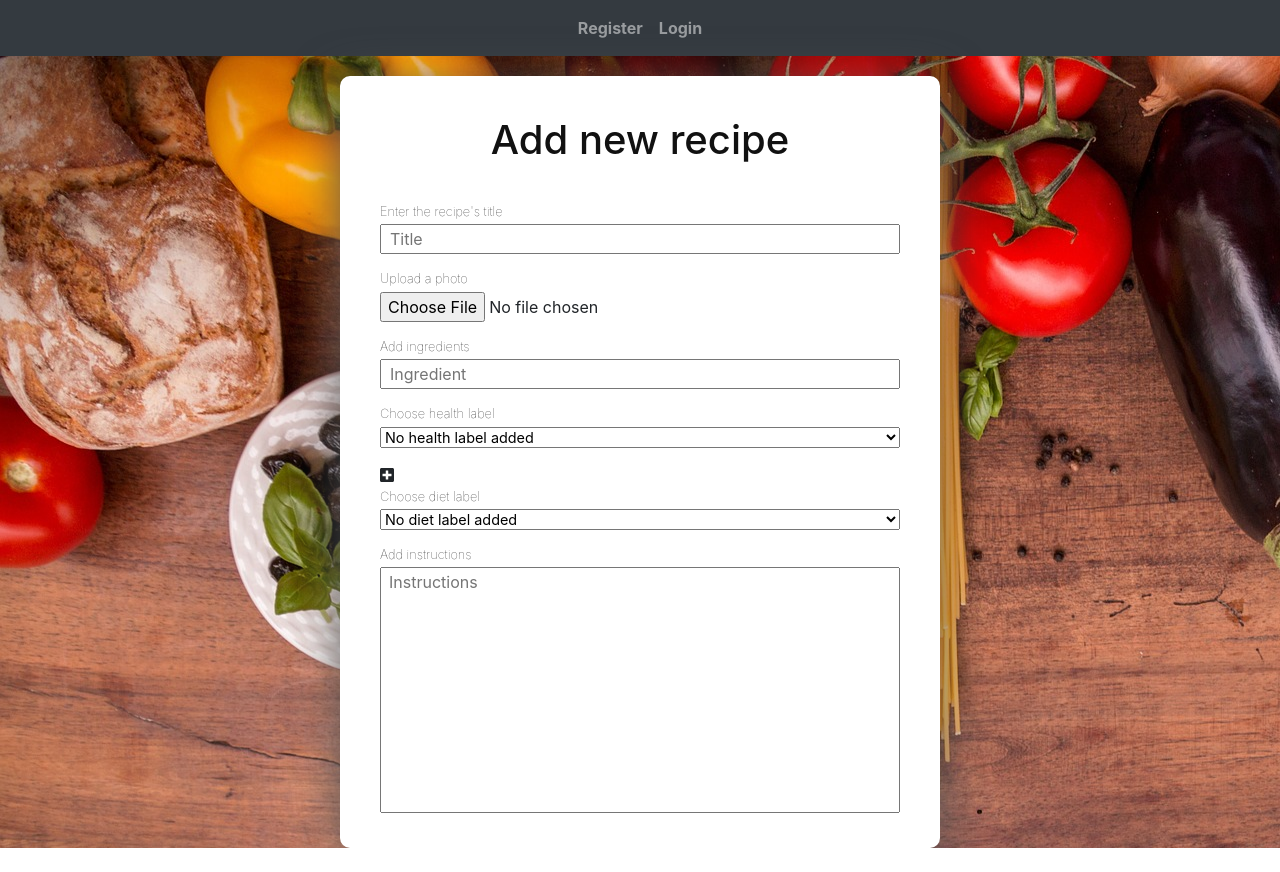
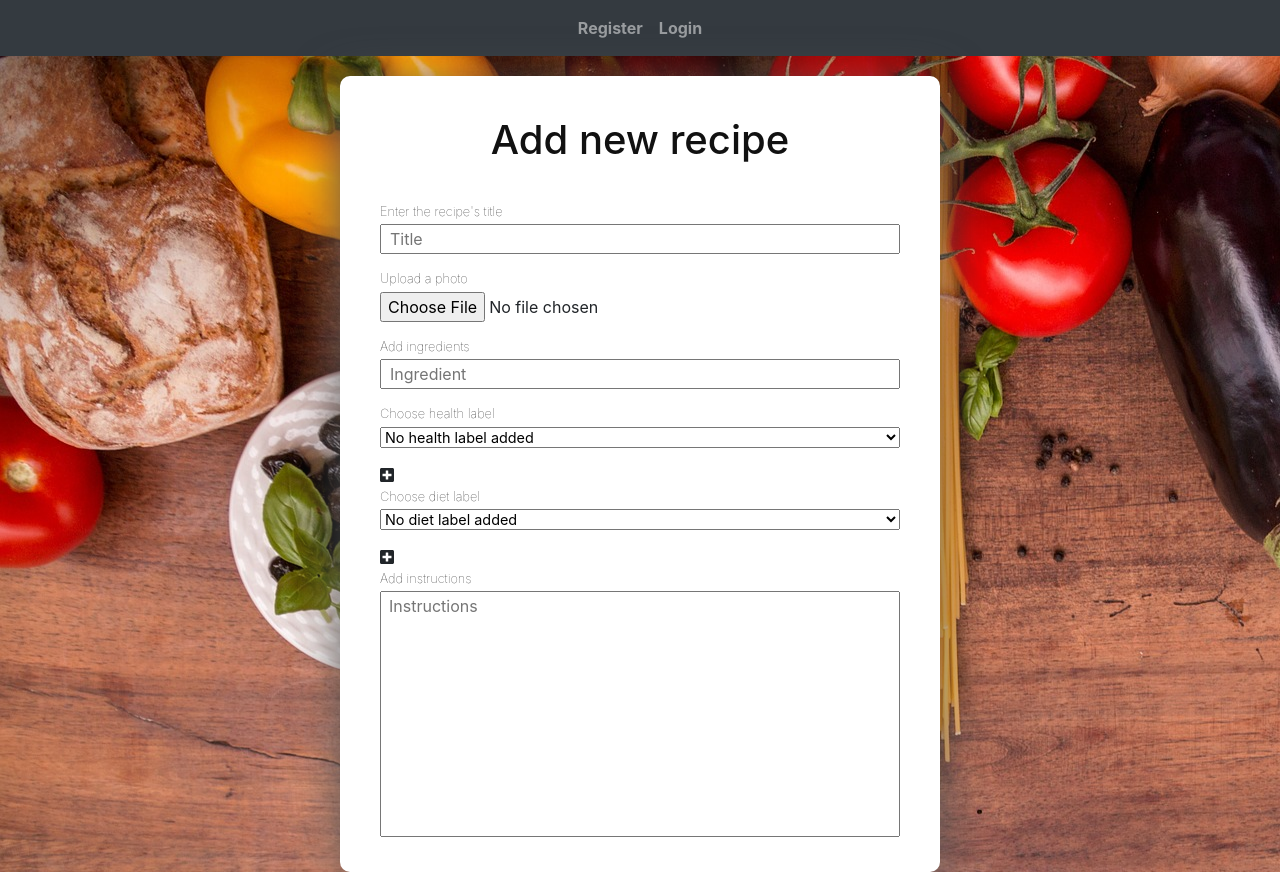
Before and after one commit to adamszabolcs/java-cookta-frontend, a React (Create React App) app: page /addrecipe in a window 1280 px wide. Before the commit the page ends 848 px from the top, so only its background shows below. Built offline with nearby package versions, Linux system fonts and the light colour scheme.

Commit message:
user able to add more diet labels

```diff
--- a/src/pages/AddRecipe.jsx
+++ b/src/pages/AddRecipe.jsx
@@ -25,6 +25,12 @@ export default class AddRecipe extends Component {
         });
     };
 
+    handleDietClick = () => {
+        this.setState({dietInputs: this.state.dietInputs + 1}, () => {
+            console.log(this.state.dietInputs)
+        });
+    };
+
 
     createHealthSelect = () => {
         let healthInputs = [];
@@ -42,6 +48,25 @@ export default class AddRecipe extends Component {
             </div>)
         }
         return healthInputs;
+
+    };
+
+    createDietSelect = () => {
+        let dietInputs = [];
+
+        for (let i = 0; i < this.state.dietInputs; i++) {
+            dietInputs.push(
+                <div className="diet">
+                    <label htmlFor="userName" className="inputLabel">Choose diet label</label>
+                    <select name="diet" className="addRecipeDropdown">
+                        <option value="default" defaultValue={false}>No diet label added</option>
+                        {DIET_FILTERS.map((diet) =>
+                            <option value="health">{diet}</option>
+                        )};
+                    </select>
+                </div>)
+        }
+        return dietInputs;
 
     };
 
@@ -81,21 +106,13 @@ export default class AddRecipe extends Component {
                         </div>
 
                         {this.createHealthSelect()}
-
-
                         <div className="plusButton" onClick={this.handleHealthClick}>
                             <FontAwesomeIcon icon="plus-square"/>
                         </div>
 
-
-                        <div className="diet">
-                            <label htmlFor="userName" className="inputLabel">Choose diet label</label>
-                            <select name="diet" className="addRecipeDropdown">
-                                <option value="default" defaultValue={false}>No diet label added</option>
-                                {DIET_FILTERS.map((diet) =>
-                                    <option value="health">{diet}</option>
-                                )};
-                            </select>
+                        {this.createDietSelect()}
+                        <div className="plusButton" onClick={this.handleDietClick}>
+                            <FontAwesomeIcon icon="plus-square"/>
                         </div>
 
                         <div className="recipeInstruction">
```
